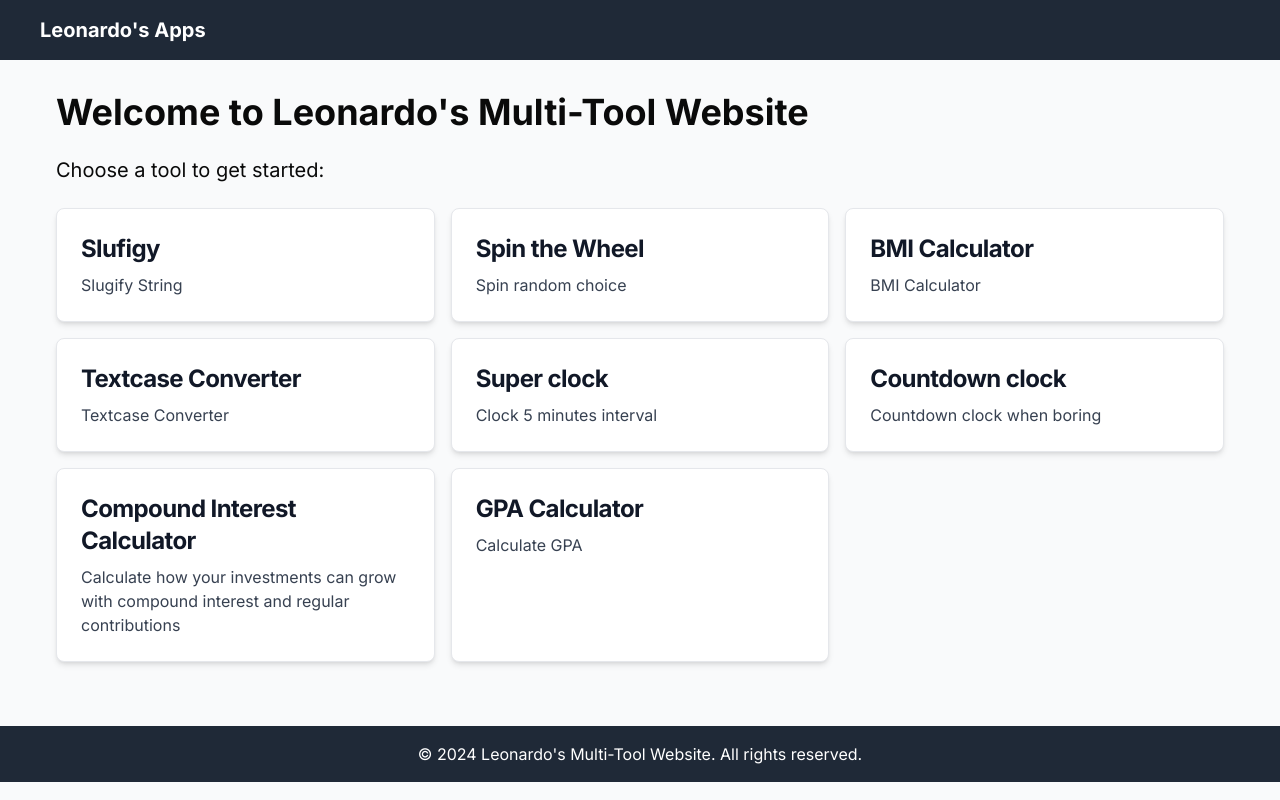
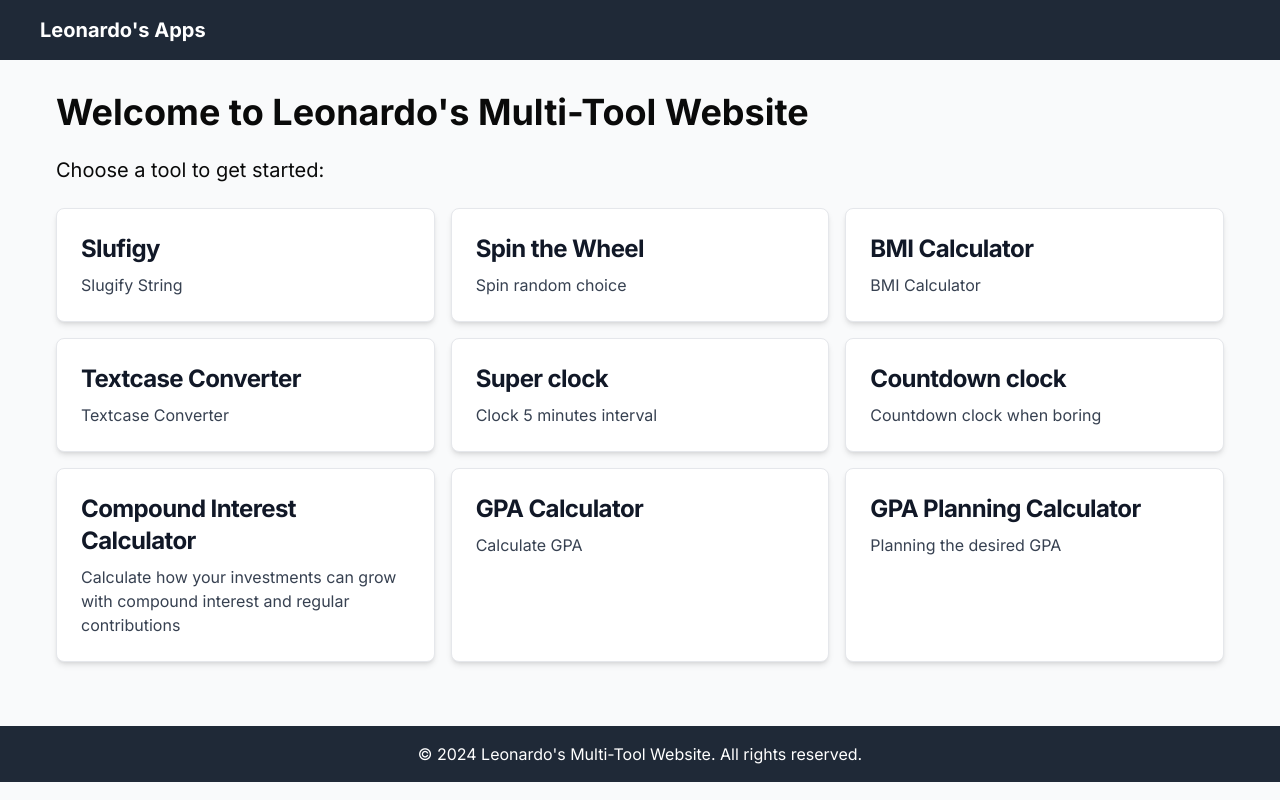
Before and after one commit to Tuanyk/leoapps, a Next.js app: page / in a window 1280 px wide. Built offline with nearby package versions, Linux system fonts and the light colour scheme.

Commit message:
1732936337

```diff
--- a/app/page.tsx
+++ b/app/page.tsx
@@ -14,6 +14,7 @@ export default function Home() {
         <ToolCard href="/tools/countdown-clock" title="Countdown clock" description="Countdown clock when boring" />
         <ToolCard href="/tools/compound-interest" title="Compound Interest Calculator" description="Calculate how your investments can grow with compound interest and regular contributions" />
         <ToolCard href="/tools/gpa-calculator" title="GPA Calculator" description="Calculate GPA" />
+        <ToolCard href="/tools/gpa-planning-calculator" title="GPA Planning Calculator" description="Planning the desired GPA" />
       </div>
     </div>
   )
```
